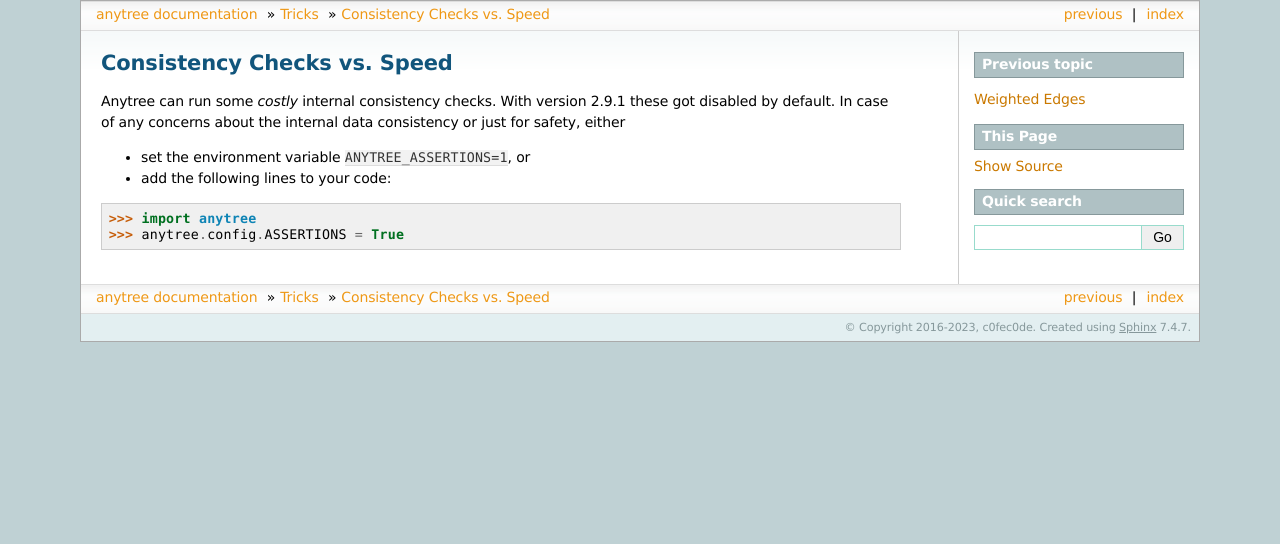
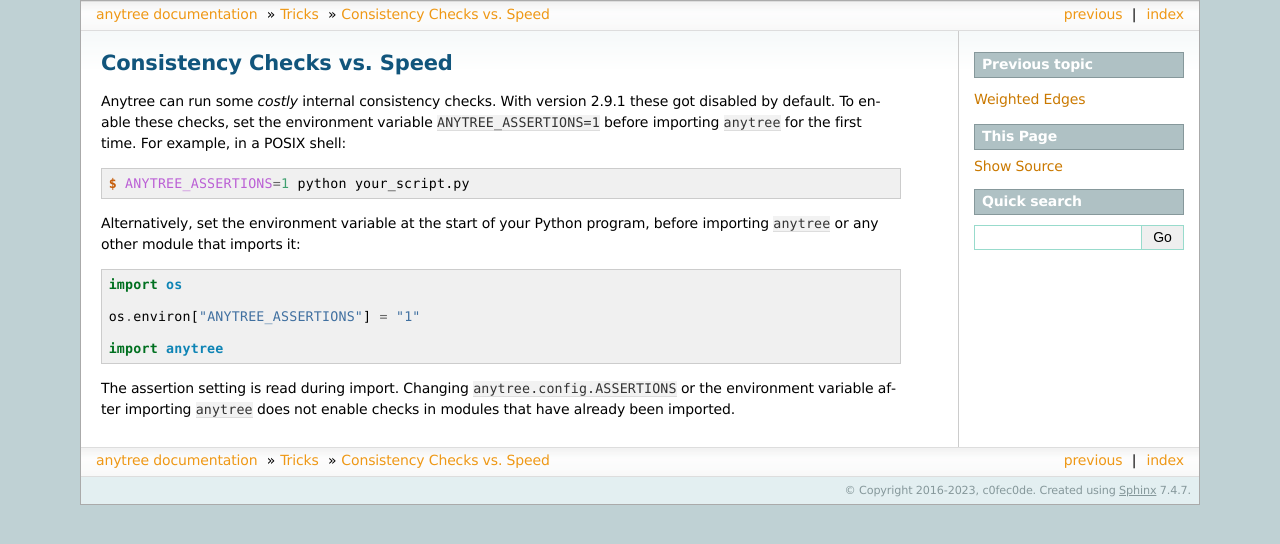
Before and after one commit to c0fec0de/anytree, a Sphinx documentation site: the page built from docs/tricks/consistencychecks.rst, in a window 1280 px wide. Shown: the top 544 px of the page. Built offline with Sphinx 7.4.7, drawn with Linux system fonts in a browser that asks for light colours; pages that are not in the unit, such as notebooks, are missing from menus.

Commit message:
Document enabling consistency checks before import

```diff
--- a/docs/tricks/consistencychecks.rst
+++ b/docs/tricks/consistencychecks.rst
@@ -3,10 +3,24 @@
 
 Anytree can run some *costly* internal consistency checks.
 With version 2.9.1 these got disabled by default.
-In case of any concerns about the internal data consistency or just for safety, either
+To enable these checks, set the environment variable ``ANYTREE_ASSERTIONS=1``
+before importing ``anytree`` for the first time. For example, in a POSIX shell:
 
-* set the environment variable ``ANYTREE_ASSERTIONS=1``, or
-* add the following lines to your code:
+.. code-block:: console
 
->>> import anytree
->>> anytree.config.ASSERTIONS = True
+    $ ANYTREE_ASSERTIONS=1 python your_script.py
+
+Alternatively, set the environment variable at the start of your Python program,
+before importing ``anytree`` or any other module that imports it:
+
+.. code-block:: python
+
+    import os
+
+    os.environ["ANYTREE_ASSERTIONS"] = "1"
+
+    import anytree
+
+The assertion setting is read during import. Changing
+``anytree.config.ASSERTIONS`` or the environment variable after importing
+``anytree`` does not enable checks in modules that have already been imported.
```
